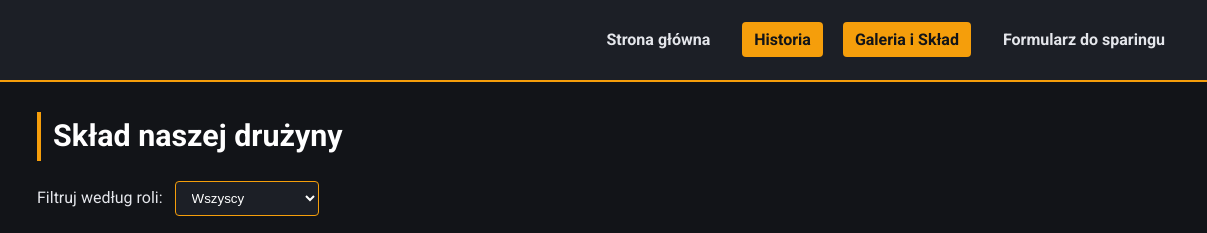
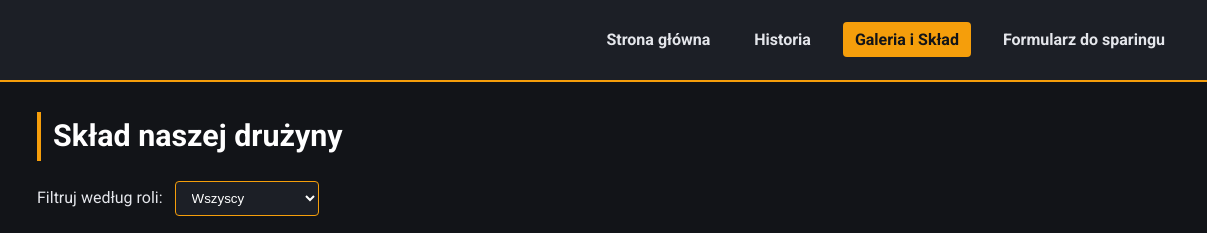
Before and after one commit to Baati2/JajoPL-Projekt, a plain HTML site: page gallery.html in a window 1280 px wide. Shown: the top 233 px of the page, 73-1280 px from the left. Drawn offline with Linux system fonts and the light colour scheme.

Commit message:
Fix HTML formatting and structure

```diff
--- a/gallery.html
+++ b/gallery.html
@@ -22,7 +22,7 @@
     <nav>
       <ul class="nav-links">
         <li><a href="index.html">Strona główna</a></li>
-        <li><a href="history.html" class="active">Historia</a></li>
+        <li><a href="history.html" >Historia</a></li>
         <li><a href="gallery.html" class="active">Galeria i Skład</a></li>
         <li><a href="contact.html">Formularz do sparingu</a></li>
       </ul>
```
